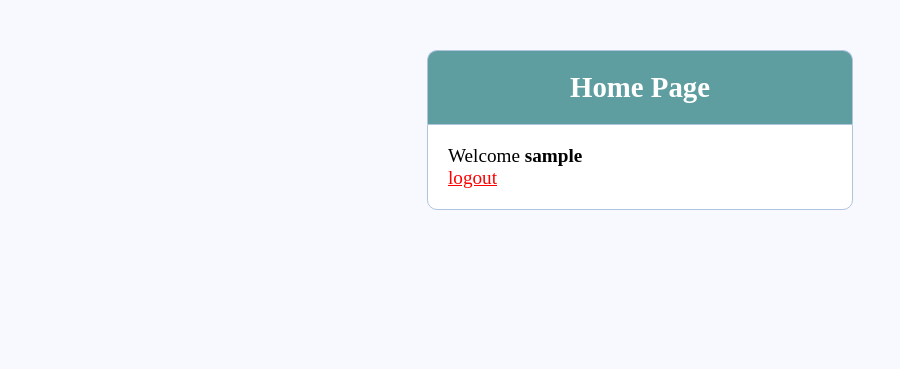
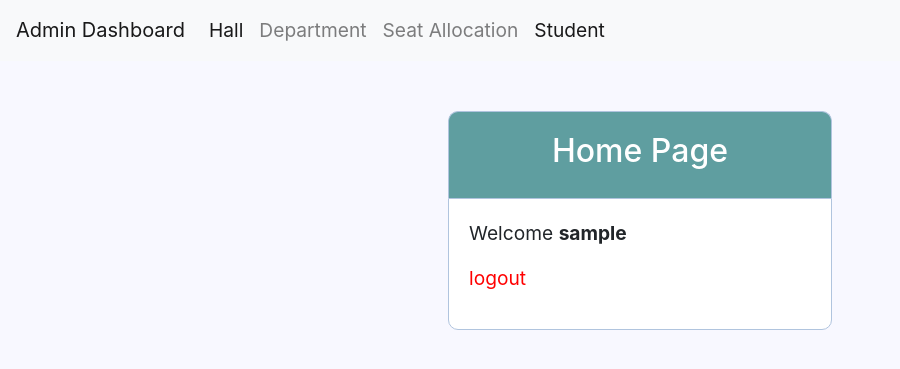
Before and after one commit to AmujoDotun/deletingsoon, a PHP site: page /Admin/index.php in a window 1280 px wide. Shown: the top 369 px of the page, without its empty margins (0-900 px from the left). Run offline with PHP 8.4, Linux system fonts and the light colour scheme; the visitor is signed in with stand-in values (Sample User, id 1).

Commit message:
hall registration admin and student reg login and logout

```diff
--- a/Admin/department.php
+++ b/Admin/department.php
@@ -1,6 +1,5 @@
 <?php
 include '../core/server.php';
-
 
 
 ?>
--- a/Admin/hall.php
+++ b/Admin/hall.php
@@ -1,4 +1,8 @@
-<?php include('../core/server.php') ?>
+<?php
+
+include('../core/server.php')
+include('../core/header.php');
+ ?>
 <!DOCTYPE html>
 <html>
 <head>
--- a/Admin/index.php
+++ b/Admin/index.php
@@ -1,4 +1,6 @@
+
 <?php
+include('../core/header.php');
   session_start();
 
   if (!isset($_SESSION['username'])) {
@@ -8,7 +10,7 @@
   if (isset($_GET['logout'])) {
   	session_destroy();
   	unset($_SESSION['username']);
-  	header("location: login.php");
+  	header("location: ../index.php");
   }
 ?>
 <!DOCTYPE html>
@@ -18,6 +20,8 @@
 	<link rel="stylesheet" type="text/css" href="../css/style.css">
 </head>
 <body>
+
+
 
 <div class="header">
 	<h2>Home Page</h2>
--- /dev/null
+++ b/core/header.php
@@ -0,0 +1,47 @@
+<!doctype html>
+<html lang="en">
+  <head>
+    <!-- Required meta tags -->
+    <meta charset="utf-8">
+    <meta name="viewport" content="width=device-width, initial-scale=1, shrink-to-fit=no">
+
+    <!-- Bootstrap CSS -->
+    <link rel="stylesheet" href="https://stackpath.bootstrapcdn.com/bootstrap/4.4.1/css/bootstrap.min.css" integrity="sha384-Vkoo8x4CGsO3+Hhxv8T/Q5PaXtkKtu6ug5TOeNV6gBiFeWPGFN9MuhOf23Q9Ifjh" crossorigin="anonymous">
+
+    <title>Exam-Seat-Allocation</title>
+  </head>
+<body>
+
+<nav class="navbar navbar-expand-lg navbar-light bg-light">
+  <a class="navbar-brand" href="#">Admin Dashboard</a>
+  <button class="navbar-toggler" type="button" data-toggle="collapse" data-target="#navbarSupportedContent" aria-controls="navbarSupportedContent" aria-expanded="false" aria-label="Toggle navigation">
+    <span class="navbar-toggler-icon"></span>
+  </button>
+
+  <div class="collapse navbar-collapse" id="navbarSupportedContent">
+    <ul class="navbar-nav mr-auto">
+      <li class="nav-item active">
+        <a class="nav-link" href="hall.php">Hall <span class="sr-only">(current)</span></a>
+      </li>
+      <li class="nav-item">
+        <a class="nav-link" href="department.php">Department</a>
+      </li>
+      <li class="nav-item">
+        <a class="nav-link" href="department.php">Seat Allocation</a>
+      </li>
+      <li class="nav-item active">
+        <a class="nav-link" href="students/login.php">Student<span class="sr-only">(current)</span></a>
+      </li>
+
+    </ul>
+  </div>
+</nav>
+
+
+ <!-- Optional JavaScript -->
+    <!-- jQuery first, then Popper.js, then Bootstrap JS -->
+    <script src="https://code.jquery.com/jquery-3.4.1.slim.min.js" integrity="sha384-J6qa4849blE2+poT4WnyKhv5vZF5SrPo0iEjwBvKU7imGFAV0wwj1yYfoRSJoZ+n" crossorigin="anonymous"></script>
+    <script src="https://cdn.jsdelivr.net/npm/popper.js@1.16.0/dist/umd/popper.min.js" integrity="sha384-Q6E9RHvbIyZFJoft+2mJbHaEWldlvI9IOYy5n3zV9zzTtmI3UksdQRVvoxMfooAo" crossorigin="anonymous"></script>
+    <script src="https://stackpath.bootstrapcdn.com/bootstrap/4.4.1/js/bootstrap.min.js" integrity="sha384-wfSDF2E50Y2D1uUdj0O3uMBJnjuUD4Ih7YwaYd1iqfktj0Uod8GCExl3Og8ifwB6" crossorigin="anonymous"></script>
+  </body>
+</html>
--- a/students/index.php
+++ b/students/index.php
@@ -8,7 +8,7 @@
   if (isset($_GET['logout'])) {
   	session_destroy();
   	unset($_SESSION['username']);
-  	header("location: login.php");
+  	header("location: ../index.php");
   }
 ?>
 <!DOCTYPE html>
```
Also changed, not shown: core/server.php (+4 -5 lines).
